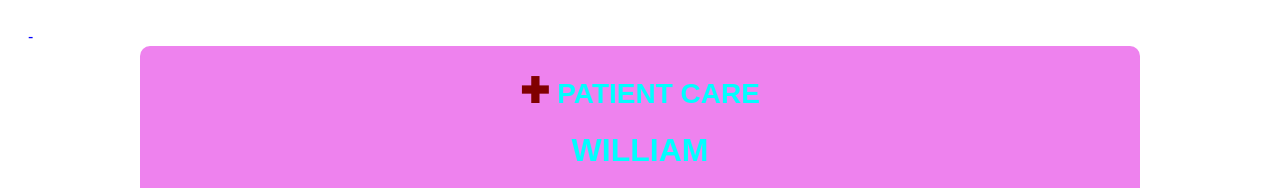
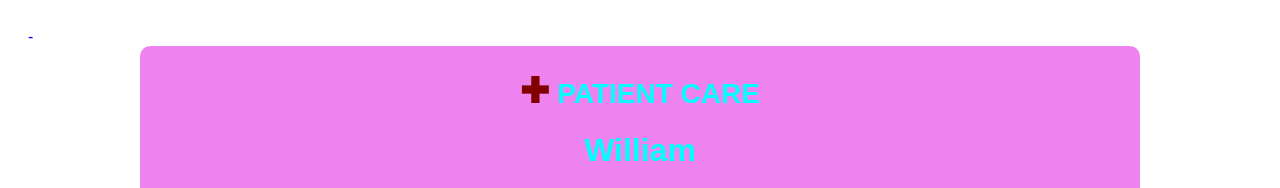
Before and after one commit to luqmanmsakati13-cloud/hospital-management-system, a plain HTML site: page index.html in a window 1280 px wide. Shown: the top 188 px of the page. Drawn offline with Linux system fonts and the light colour scheme.

Commit message:
fiirst commit

```diff
--- a/index.html
+++ b/index.html
@@ -104,7 +104,9 @@
         PATIENT CARE
     </div>
 
-    <h1>WILLIAM</h1>
+    <h1>William
+
+    </h1>
 
     <div style="display:flex; gap:30px; align-items:center;">
 
```
